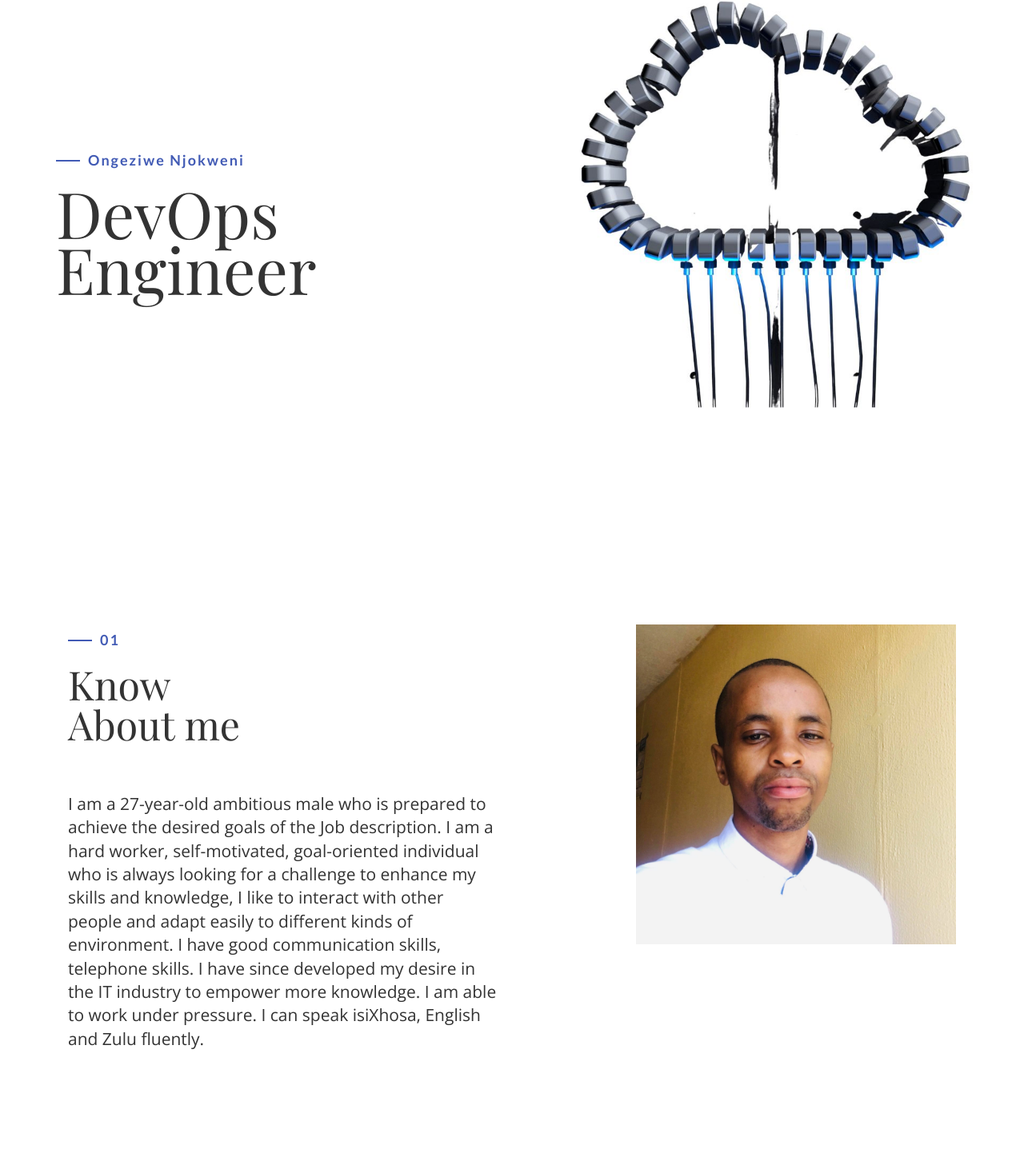
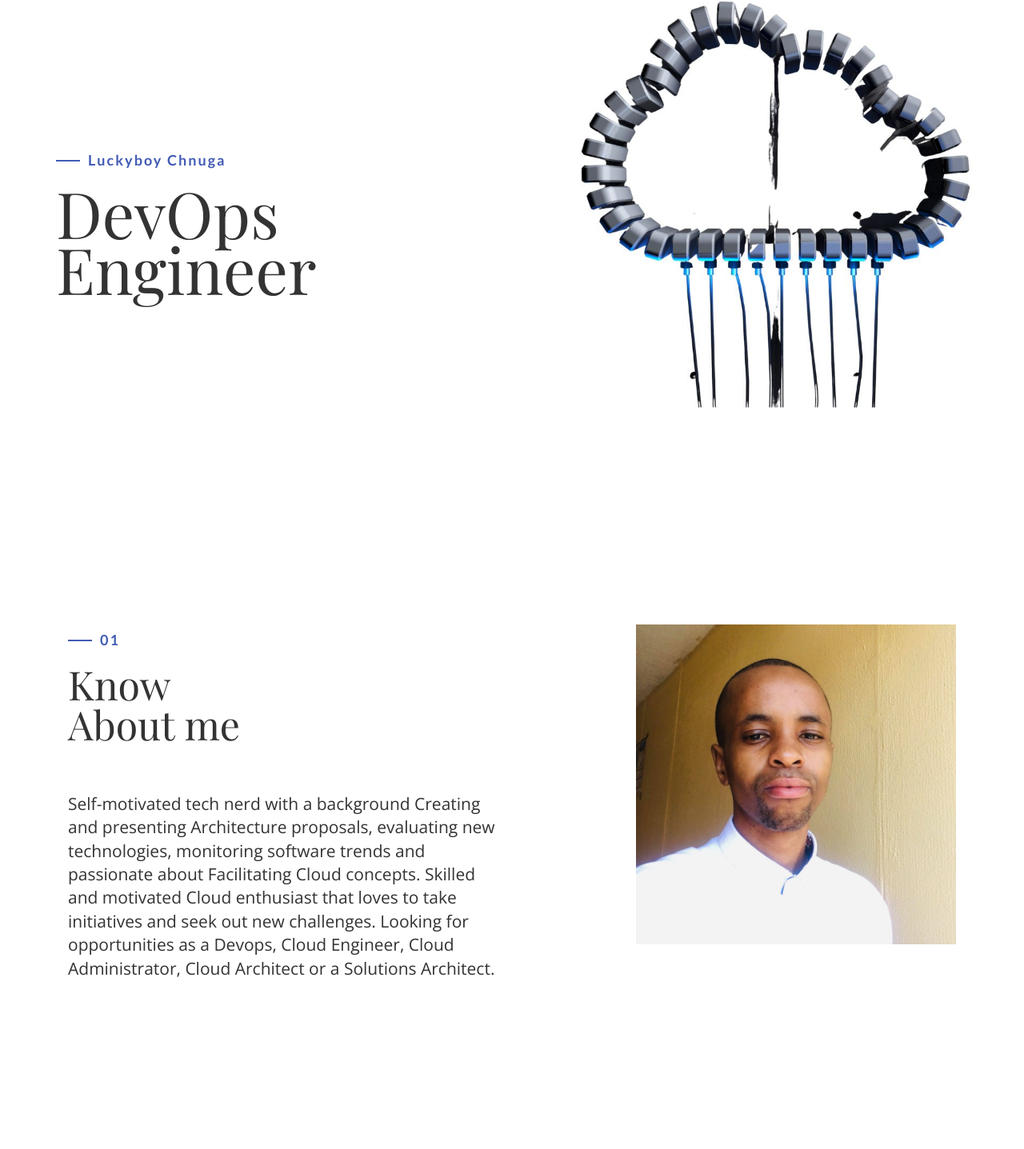
Before and after one commit to Lucky9329/MyCloud-Resume, a plain HTML site: page My-Cloud_resume-main/index.html in a window 1280 px wide. Shown: the part 119-1556 px from the top of the page at 80% size. Drawn offline with nearby package versions, Linux system fonts and the light colour scheme; no server answers; a script that the page names is missing; files whose address does not match are found by name; a web font is replaced by a local one.

Commit message:
add message

```diff
--- a/My-Cloud_resume-main/index.html
+++ b/My-Cloud_resume-main/index.html
@@ -56,7 +56,7 @@
         <div class="container">
             <div class="disply-table">
                 <div class="table-cell" data-aos="fade-up" data-aos-delay="0">
-                    <h4>Ongeziwe Njokweni</h4>
+                    <h4>Luckyboy Chnuga</h4>
                     <h1>DevOps<br /> Engineer</h1> </div>
             </div>
         </div>
@@ -70,7 +70,7 @@
                 <h4>01</h4>
                 <h1 class="size-50">Know <br /> About me</h1>
                 <div class="h-50"></div>
-                 <p class="lead mb-5">I am a 27-year-old ambitious male who is prepared to achieve the desired goals of the Job description. I am a hard worker, self-motivated, goal-oriented individual who is always looking for a challenge to enhance my skills and knowledge, I like to interact with other people and adapt easily to different kinds of environment. I have good communication skills, telephone skills. I have since developed my desire in the IT industry to empower more knowledge. I am able to work under pressure. I can speak isiXhosa, English and Zulu fluently.</p>
+                 <p class="lead mb-5">Self-motivated tech nerd with a background Creating and presenting Architecture proposals, evaluating new technologies, monitoring software trends and passionate about Facilitating Cloud concepts. Skilled and motivated Cloud enthusiast that loves to take initiatives and seek out new challenges. Looking for opportunities as a Devops, Cloud Engineer, Cloud Administrator, Cloud Architect or a Solutions Architect.</p>
                 <div class="h-50"></div>
                 <div class="h-50"></div>
             </div>
```
